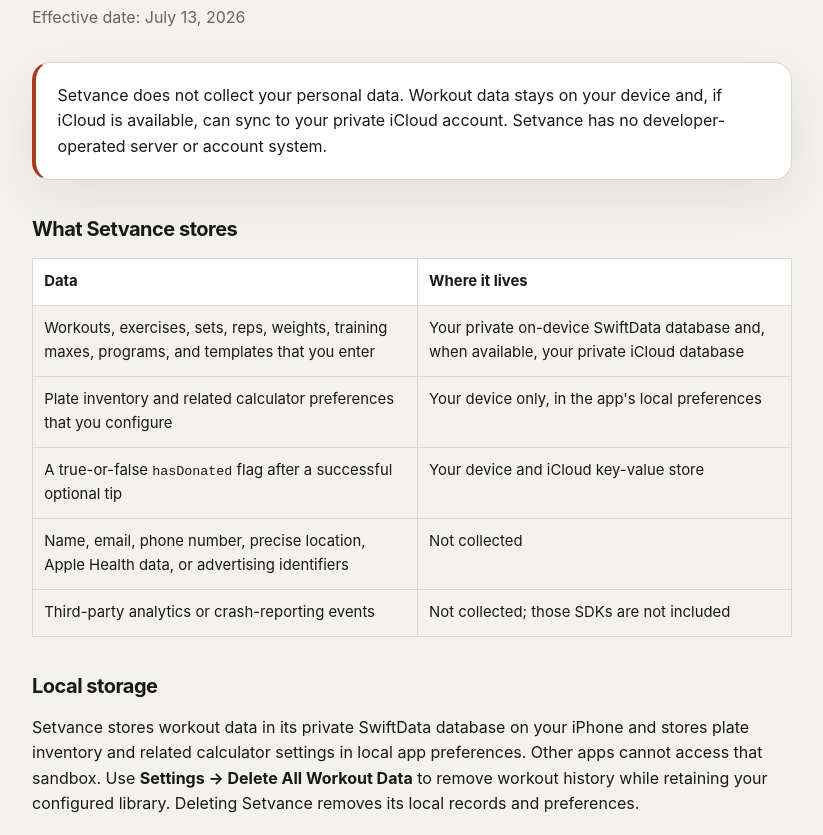
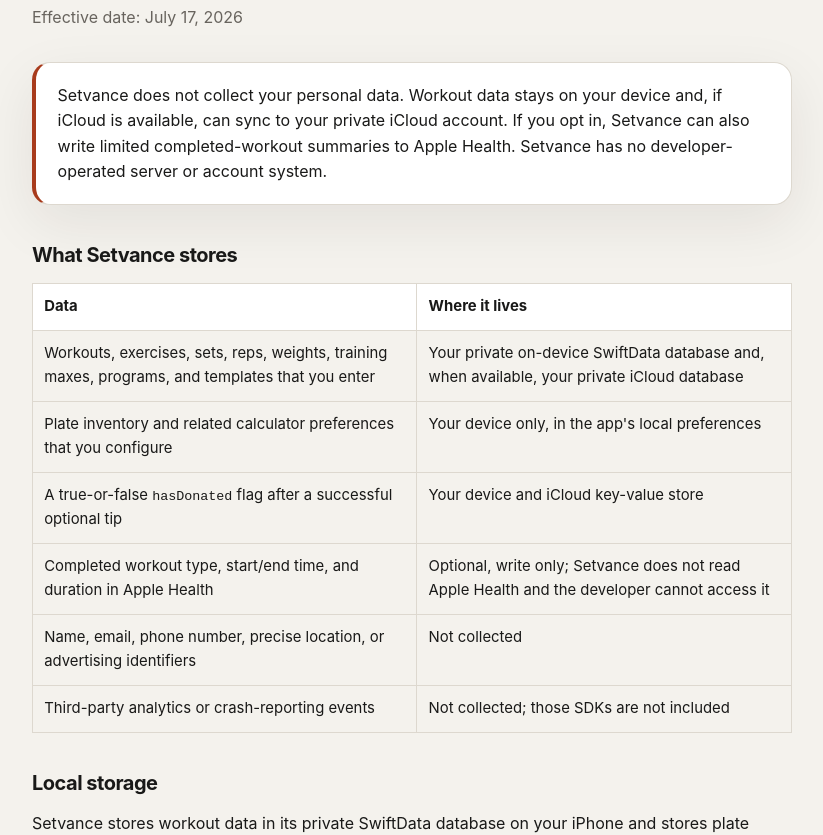
Before and after one commit to oacar/oacar.github.io, a plain HTML site: page setvance/privacy.html in a window 1280 px wide. Shown: the part 238-1073 px from the top of the page, without its empty margins (228-1051 px from the left). Drawn offline with Linux system fonts and the light colour scheme.

Commit message:
Update Setvance privacy policy

```diff
--- a/setvance/privacy.html
+++ b/setvance/privacy.html
@@ -12,9 +12,9 @@
   <main class="shell">
     <a class="wordmark" href="./">Setvance</a>
     <h1>Privacy Policy</h1>
-    <p class="meta">Effective date: July 13, 2026</p>
+    <p class="meta">Effective date: July 17, 2026</p>
 
-    <div class="notice">Setvance does not collect your personal data. Workout data stays on your device and, if iCloud is available, can sync to your private iCloud account. Setvance has no developer-operated server or account system.</div>
+    <div class="notice">Setvance does not collect your personal data. Workout data stays on your device and, if iCloud is available, can sync to your private iCloud account. If you opt in, Setvance can also write limited completed-workout summaries to Apple Health. Setvance has no developer-operated server or account system.</div>
 
     <h2>What Setvance stores</h2>
     <div class="table-wrap">
@@ -26,25 +26,30 @@
           <tr><td>Workouts, exercises, sets, reps, weights, training maxes, programs, and templates that you enter</td><td>Your private on-device SwiftData database and, when available, your private iCloud database</td></tr>
           <tr><td>Plate inventory and related calculator preferences that you configure</td><td>Your device only, in the app's local preferences</td></tr>
           <tr><td>A true-or-false <code>hasDonated</code> flag after a successful optional tip</td><td>Your device and iCloud key-value store</td></tr>
-          <tr><td>Name, email, phone number, precise location, Apple Health data, or advertising identifiers</td><td>Not collected</td></tr>
+          <tr><td>Completed workout type, start/end time, and duration in Apple Health</td><td>Optional, write only; Setvance does not read Apple Health and the developer cannot access it</td></tr>
+          <tr><td>Name, email, phone number, precise location, or advertising identifiers</td><td>Not collected</td></tr>
           <tr><td>Third-party analytics or crash-reporting events</td><td>Not collected; those SDKs are not included</td></tr>
         </tbody>
       </table>
     </div>
 
     <h2>Local storage</h2>
-    <p>Setvance stores workout data in its private SwiftData database on your iPhone and stores plate inventory and related calculator settings in local app preferences. Other apps cannot access that sandbox. Use <strong>Settings &rarr; Delete All Workout Data</strong> to remove workout history while retaining your configured library. Deleting Setvance removes its local records and preferences.</p>
+    <p>Setvance stores workout data in its private SwiftData database on your iPhone and stores plate inventory and related calculator settings in local app preferences. Other apps cannot access that sandbox. Use <strong>Settings &rarr; Delete All Workout Data</strong> to remove workout history while retaining your configured library. Workouts already saved to Apple Health remain there. Deleting Setvance removes its local records and preferences.</p>
 
     <h2>Optional iCloud sync</h2>
     <p>When iCloud is available, CloudKit can sync Setvance data across your devices signed in to the same Apple Account. The developer cannot access your private CloudKit data. You can disable iCloud access for Setvance in iPhone Settings. You can manage or delete synced Setvance data from your iCloud account-storage settings.</p>
     <p>The <code>hasDonated</code> flag also uses iCloud key-value storage so its thank-you state can persist across reinstalls and your devices. It contains no payment details.</p>
+
+    <h2>Optional Apple Health export</h2>
+    <p>Apple Health export is off by default. If you enable <strong>Save completed workouts</strong> in Setvance Settings, Setvance requests write-only permission. For each workout you explicitly complete after enabling it, Setvance writes Traditional Strength Training as the type, plus the start time, end time, and duration.</p>
+    <p>Setvance does not read Apple Health data or write heart rate, calories, distance, exercises, sets, reps, or weights. The developer cannot access your Health data. Turning export off stops future saves but leaves existing Health records intact; manage permission and delete saved workouts in the Health app.</p>
 
     <h2>Optional in-app tips</h2>
     <p>Setvance offers three optional one-time consumable tips. Apple handles payment details through StoreKit, which displays localized prices for your App Store storefront. Setvance processes Apple's verified transaction result to complete a tip, then persists only the <code>hasDonated</code> true-or-false flag. It does not store payment details, receipts, or a transaction history.</p>
     <p>For purchase or refund help, contact Apple Support. Setvance does not provide a developer-operated transaction-history or refund system.</p>
 
     <h2>Analytics, advertising, and sharing</h2>
-    <p>Setvance has no third-party analytics, advertising, social, or crash-reporting SDKs. The developer does not sell, rent, or share your app data with third parties.</p>
+    <p>Setvance has no third-party analytics, advertising, social, or crash-reporting SDKs. The developer does not sell, rent, or share your app data with third parties. Apple Health export occurs only when you opt in and does not send Health data to the developer.</p>
 
     <h2>Children's privacy</h2>
     <p>Setvance is not directed at children under 13 and does not knowingly collect information from children. It has no account, messaging, or social features.</p>
```
